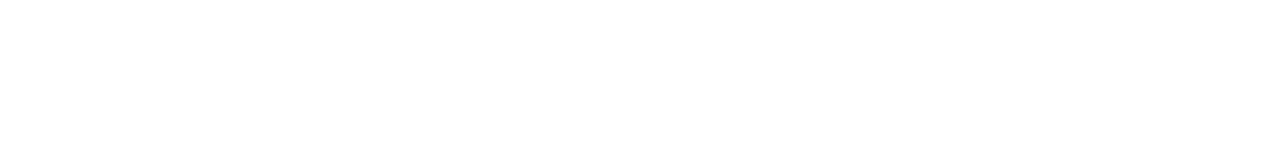
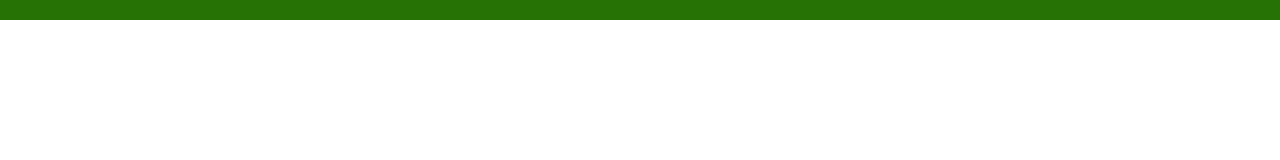
Before and after one commit to joan9340/turepo, a plain HTML site: page site_[Muñoz]_[Joan]/parcial1.html in a window 1280 px wide. Drawn offline with Linux system fonts and the light colour scheme.

Commit message:
Primer commit

```diff
--- a/site_[Muñoz]_[Joan]/css/styles.css
+++ b/site_[Muñoz]_[Joan]/css/styles.css
@@ -1,3 +1,17 @@
-body{
-    background-color: blue;
+
+
+* {
+    margin: 0;
+    padding: 0;
+    box-sizing: border-box;
 }
+
+
+header {
+    display: flex;
+    justify-content: space-between;
+    align-items: center;
+    gap: 16px;
+    padding: 10px 20px;
+    background-color: #277204;
+}
--- a/site_[Muñoz]_[Joan]/parcial1.html
+++ b/site_[Muñoz]_[Joan]/parcial1.html
@@ -4,9 +4,27 @@
     <meta charset="UTF-8">
     <meta name="viewport" content="width=device-width, initial-scale=1.0">
     <title>web_g1</title>
+    <link rel="stylesheet" href="./css/styles.css">
 </head>
 <body>
+    <header>
 
-    <div></div>
+    </header>
+
+
+    <nav>
+
+    </nav>
+       <aside>
+
+       </aside>
+       <main>
+
+       </main>
+
+       <footer>
+
+       </footer>
+
 </body>
 </html>
```
